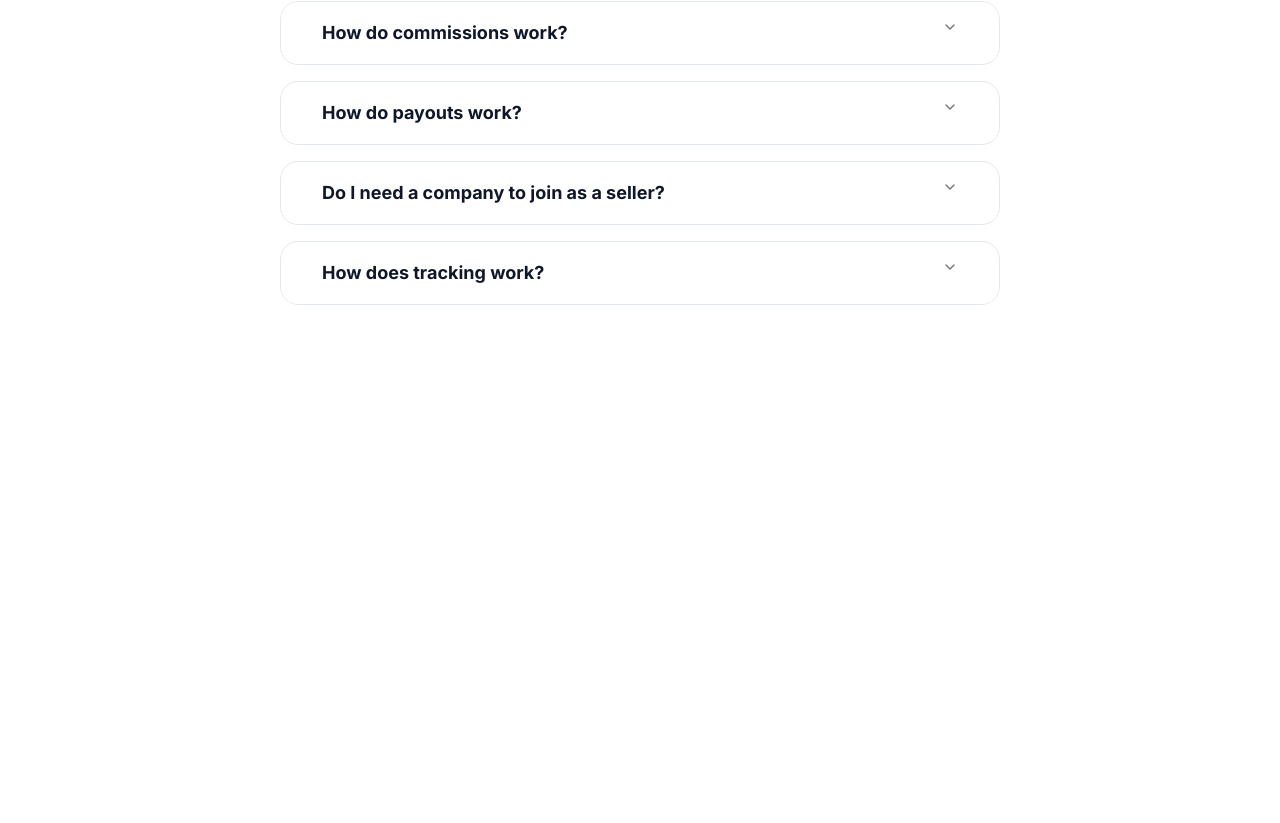
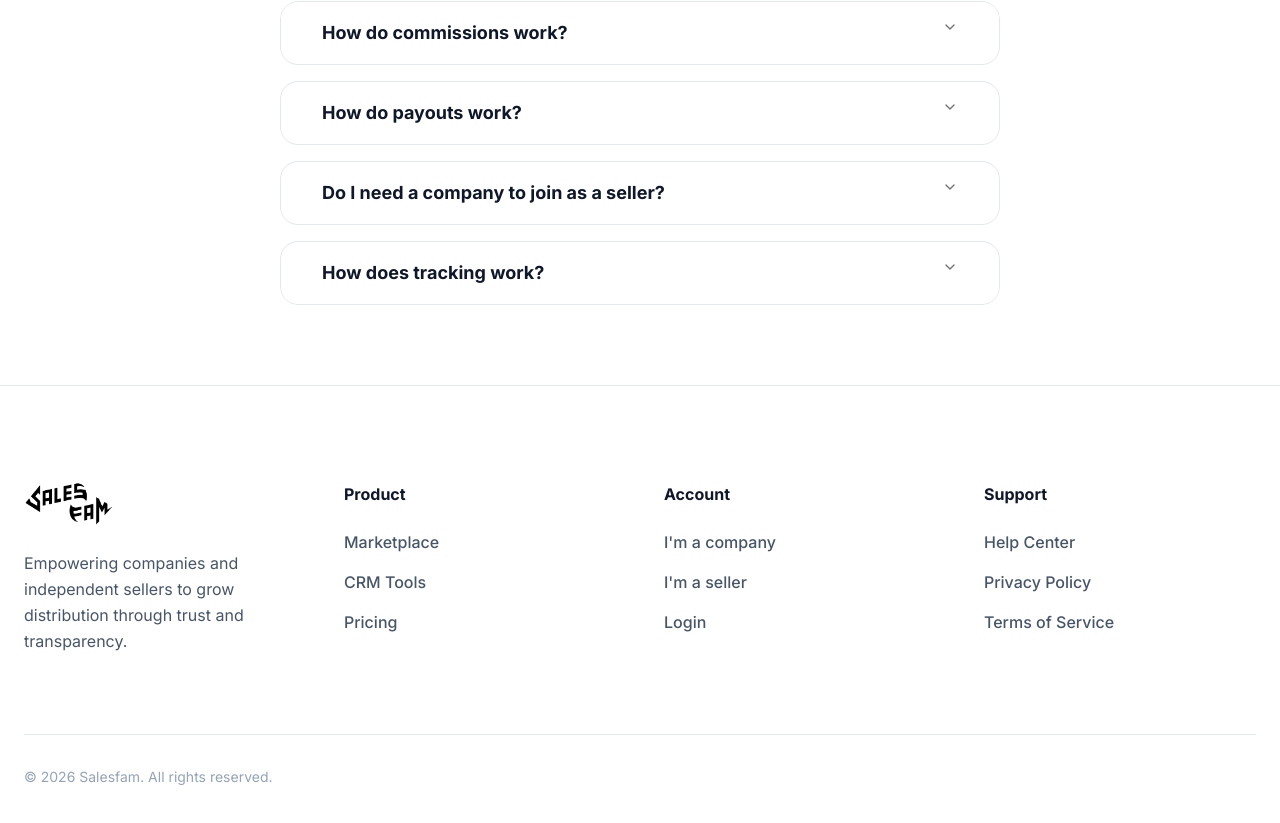
Before and after one commit to evuventures/salesfam-front, a Next.js app: page / in a window 1280 px wide. Shown: the part 2509-3332 px from the top of the page. Before the commit the page ends 2894 px from the top, so only its background shows below. Built offline with nearby package versions, Linux system fonts and the light colour scheme.

Commit message:
feat: implement footer section

```diff
--- a/app/page.tsx
+++ b/app/page.tsx
@@ -1,3 +1,4 @@
+import { Footer } from "@/components/layouts/footer";
 import { Header } from "@/components/layouts/header";
 import { Faq } from "@/components/sections/Faq";
 import Hero from "@/components/sections/Hero";
@@ -14,6 +15,7 @@ export default function Home() {
 				<HowItWorks />
 				<Faq />
 			</main>
+			<Footer />
 		</>
 	);
 }
--- /dev/null
+++ b/components/layouts/footer.tsx
@@ -0,0 +1,71 @@
+import Link from "next/link";
+import Image from "next/image";
+
+const FOOTER_COLUMNS = [
+	{
+		title: "Product",
+		links: ["Marketplace", "CRM Tools", "Pricing"],
+	},
+	{
+		title: "Account",
+		links: ["I'm a company", "I'm a seller", "Login"],
+	},
+	{
+		title: "Support",
+		links: ["Help Center", "Privacy Policy", "Terms of Service"],
+	},
+];
+
+export function Footer() {
+	return (
+		<footer className="border-t border-line bg-white pt-24 pb-12">
+			<div className="max-w-site mx-auto px-6">
+				<div className="grid md:grid-cols-2 lg:grid-cols-4 gap-12 mb-20">
+					<div className="space-y-6">
+						<Link
+							href="/"
+							className="flex items-center gap-2 text-xl font-bold tracking-tight text-ink"
+						>
+							<div className="w-auto h-auto flex items-center justify-center">
+								<Image
+									src="/images/logo.png"
+									width="90"
+									height="20"
+									alt="logo"
+								/>
+							</div>
+						</Link>
+						<p className="text-mute leading-relaxed">
+							Empowering companies and independent sellers to grow distribution
+							through trust and transparency.
+						</p>
+					</div>
+
+					{FOOTER_COLUMNS.map((column) => (
+						<div key={column.title}>
+							<h5 className="font-bold text-ink mb-6">{column.title}</h5>
+							<ul className="space-y-4 text-mute font-medium">
+								{column.links.map((link) => (
+									<li key={link}>
+										<Link
+											href="#"
+											className="hover:text-brand transition-colors"
+										>
+											{link}
+										</Link>
+									</li>
+								))}
+							</ul>
+						</div>
+					))}
+				</div>
+
+				<div className="pt-8 border-t border-line flex flex-col md:flex-row justify-between items-center gap-6">
+					<p className="text-faint text-sm">
+						© 2026 Salesfam. All rights reserved.
+					</p>
+				</div>
+			</div>
+		</footer>
+	);
+}
```
